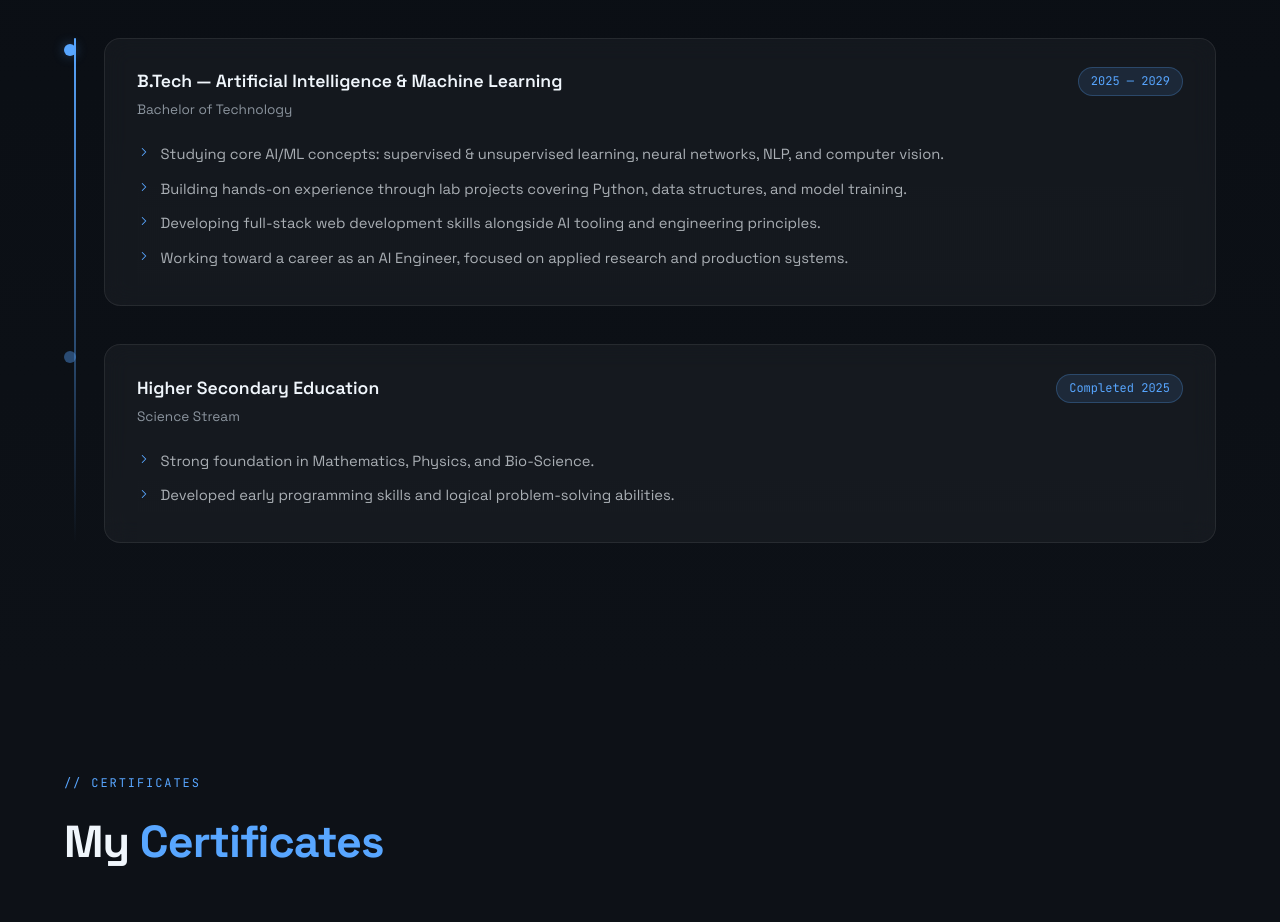
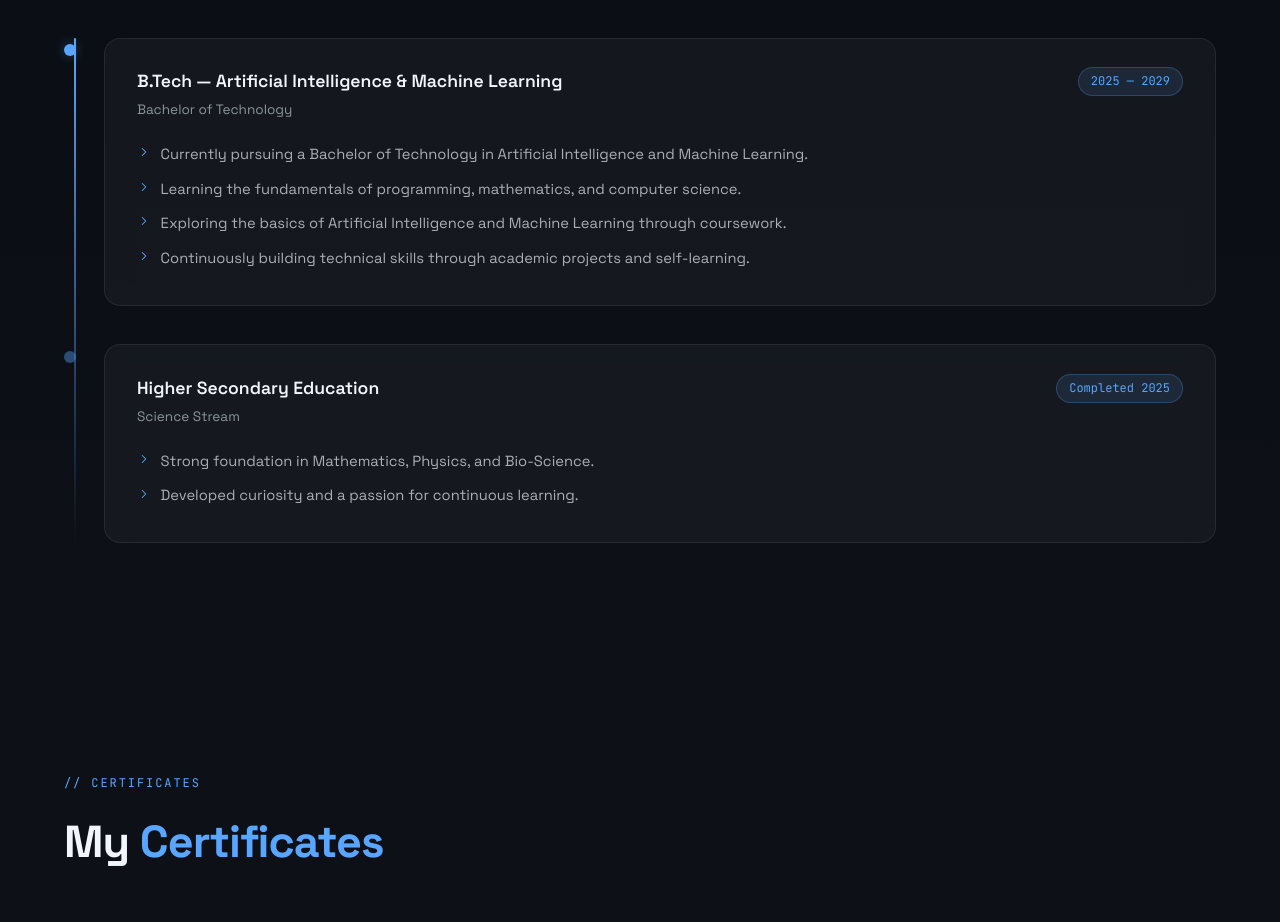
Before and after one commit to nidha-sherin230/orgportfolio, a website: page index.html in a window 1280 px wide. Shown: the part 4500-5422 px from the top of the page. Drawn offline with nearby package versions, Linux system fonts and the light colour scheme; animation ran at ten frames a second.

Commit message:
Update index.html

```diff
--- a/index.html
+++ b/index.html
@@ -533,10 +533,10 @@
           <span class="tl-date">2025 — 2029</span>
         </div>
         <ul class="tl-points">
-          <li><span class="icon"><i data-lucide="chevron-right" style="width:14px;height:14px"></i></span> Studying core AI/ML concepts: supervised &amp; unsupervised learning, neural networks, NLP, and computer vision.</li>
-          <li><span class="icon"><i data-lucide="chevron-right" style="width:14px;height:14px"></i></span> Building hands-on experience through lab projects covering Python, data structures, and model training.</li>
-          <li><span class="icon"><i data-lucide="chevron-right" style="width:14px;height:14px"></i></span> Developing full-stack web development skills alongside AI tooling and engineering principles.</li>
-          <li><span class="icon"><i data-lucide="chevron-right" style="width:14px;height:14px"></i></span> Working toward a career as an AI Engineer, focused on applied research and production systems.</li>
+          <li><span class="icon"><i data-lucide="chevron-right" style="width:14px;height:14px"></i></span> Currently pursuing a Bachelor of Technology in Artificial Intelligence and Machine Learning.</li>
+          <li><span class="icon"><i data-lucide="chevron-right" style="width:14px;height:14px"></i></span> Learning the fundamentals of programming, mathematics, and computer science.</li>
+          <li><span class="icon"><i data-lucide="chevron-right" style="width:14px;height:14px"></i></span> Exploring the basics of Artificial Intelligence and Machine Learning through coursework.</li>
+          <li><span class="icon"><i data-lucide="chevron-right" style="width:14px;height:14px"></i></span> Continuously building technical skills through academic projects and self-learning.</li>
         </ul>
       </div>
     </div>
@@ -552,7 +552,7 @@
         </div>
         <ul class="tl-points">
           <li><span class="icon"><i data-lucide="chevron-right" style="width:14px;height:14px"></i></span> Strong foundation in Mathematics, Physics, and Bio-Science.</li>
-          <li><span class="icon"><i data-lucide="chevron-right" style="width:14px;height:14px"></i></span> Developed early programming skills and logical problem-solving abilities.</li>
+          <li><span class="icon"><i data-lucide="chevron-right" style="width:14px;height:14px"></i></span> Developed curiosity and a passion for continuous learning.</li>
         </ul>
       </div>
     </div>
```
